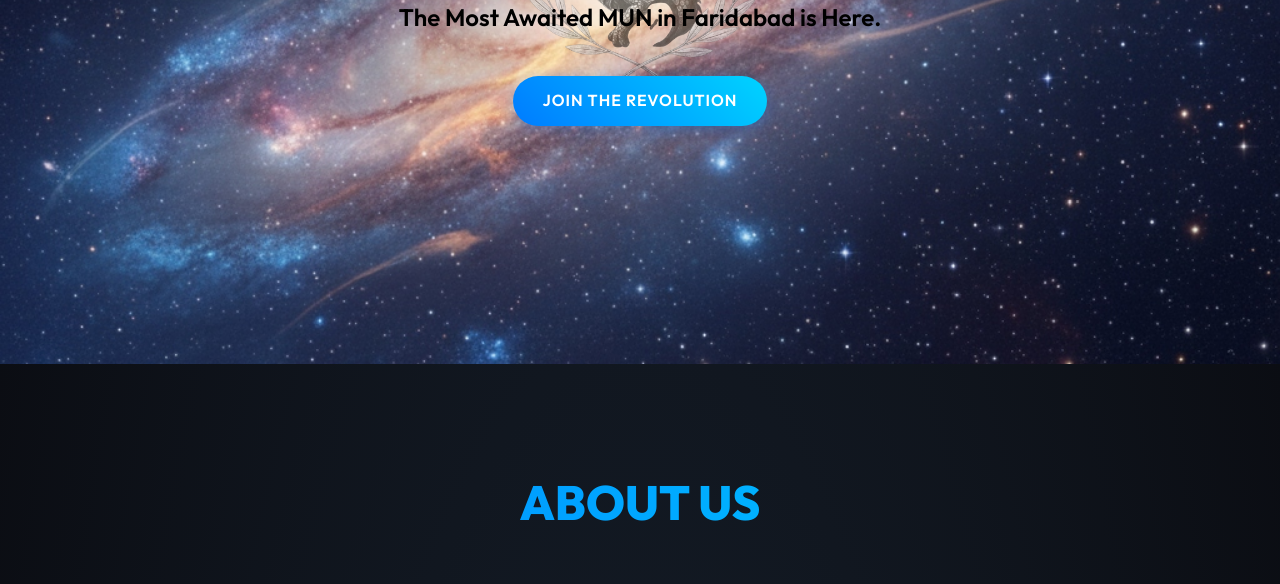
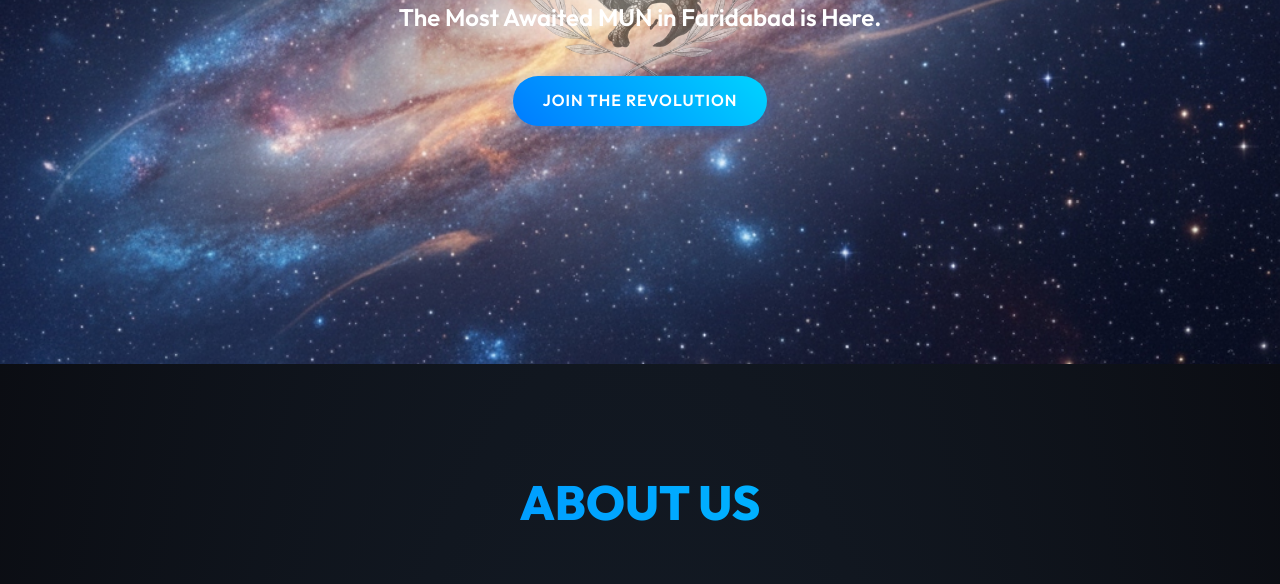
Before and after one commit to Saurabhkk270/Volkan.MUN, a website built with Vite: page index.html in a window 1280 px wide. Shown: the part 436-1020 px from the top of the page. Built offline with nearby package versions, Linux system fonts and the light colour scheme.

Commit message:
your msg

```diff
--- a/style.css
+++ b/style.css
@@ -5,7 +5,7 @@
   --secondary-color: #00d4ff;
   /* Lighter Blue */
   --text-color: #ffffff;
-  --text-muted: #000000;
+  --text-muted: #ffffff;
   --glass-bg: rgba(255, 255, 255, 0.05);
   --glass-border: rgba(255, 255, 255, 0.1);
   --font-main: 'Outfit', sans-serif;
```
